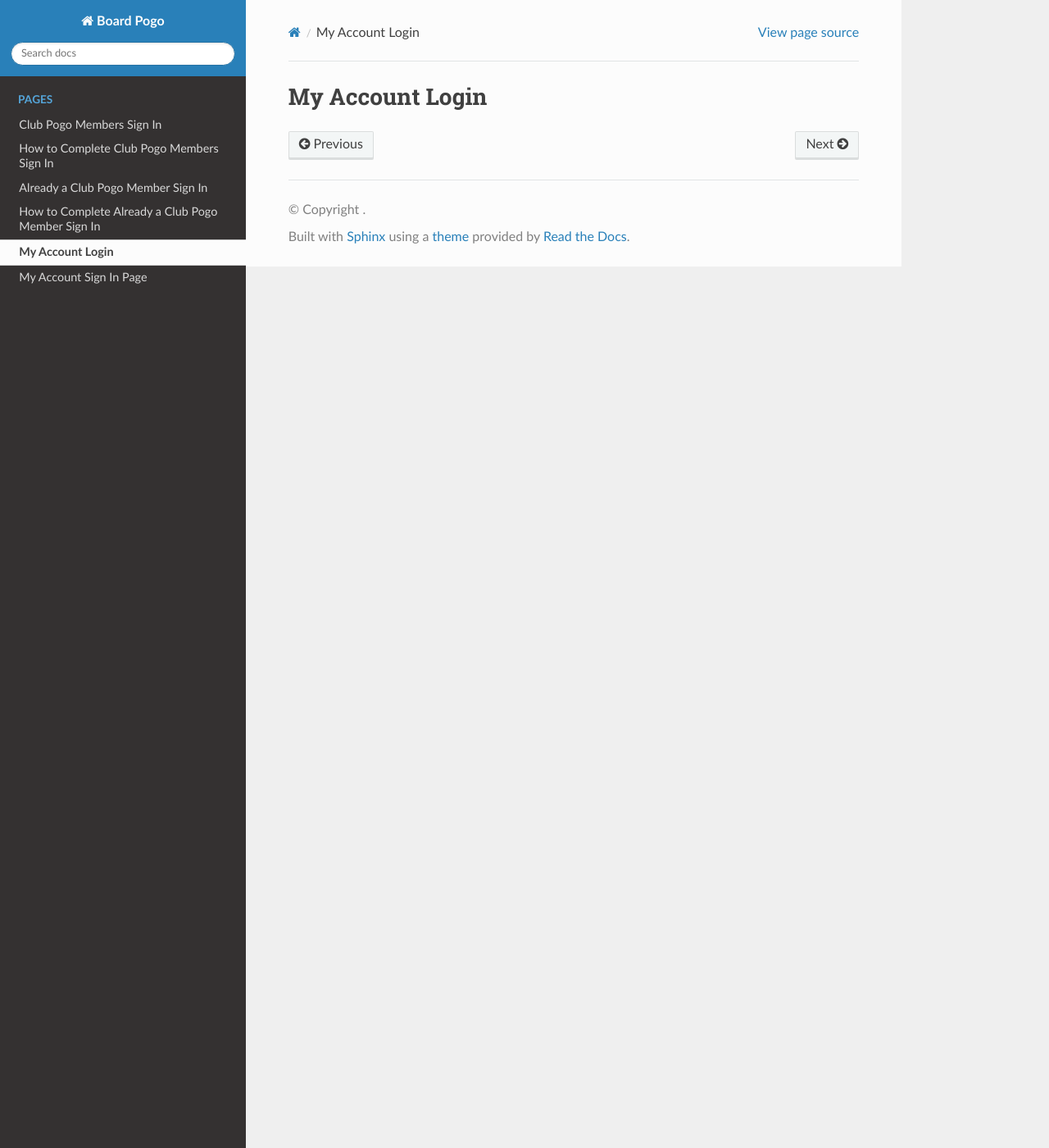
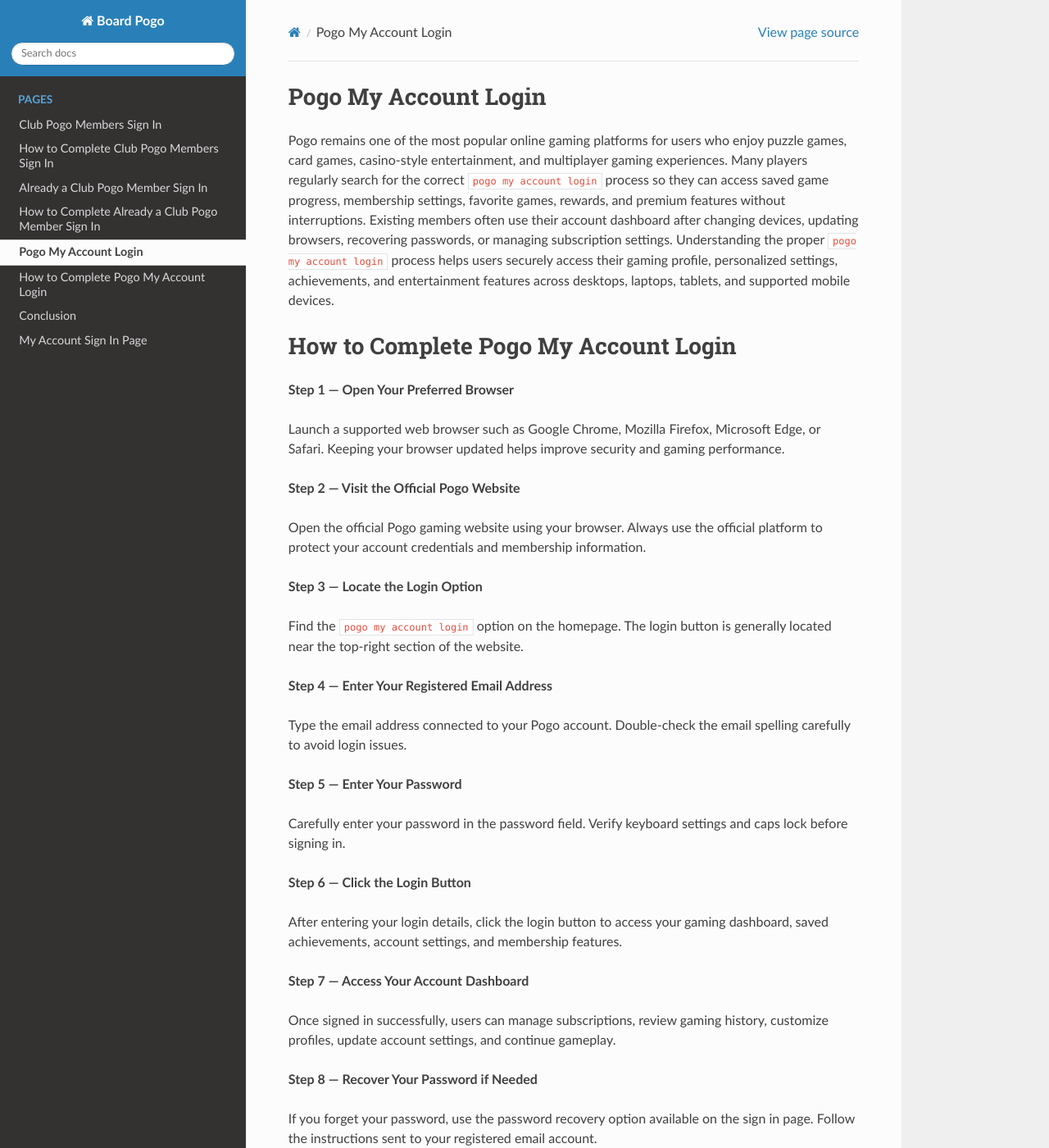
Before and after one commit to Marianne-ut/boardpogo, a Sphinx documentation site: the page built from docs/my-account-login.rst, in a window 1280 px wide and 1400 px high. Shown: the whole window at 82% size. Built offline with Sphinx 7.4.7 and the Read the Docs theme 3.1.0, drawn with Linux system fonts in a browser that asks for light colours; some of the changed text lies outside the part shown.

Commit message:
Update my-account-login.rst

```diff
--- a/docs/my-account-login.rst
+++ b/docs/my-account-login.rst
@@ -1,2 +1,79 @@
-My Account Login
+Pogo My Account Login
 =====================
+
+Pogo remains one of the most popular online gaming platforms for users
+who enjoy puzzle games, card games, casino-style entertainment, and
+multiplayer gaming experiences. Many players regularly search for the
+correct ``pogo my account login`` process so they can access saved game
+progress, membership settings, favorite games, rewards, and premium
+features without interruptions. Existing members often use their account
+dashboard after changing devices, updating browsers, recovering
+passwords, or managing subscription settings. Understanding the proper
+``pogo my account login`` process helps users securely access their
+gaming profile, personalized settings, achievements, and entertainment
+features across desktops, laptops, tablets, and supported mobile
+devices.
+
+How to Complete Pogo My Account Login
+=====================================
+
+**Step 1 — Open Your Preferred Browser**
+
+Launch a supported web browser such as Google Chrome, Mozilla Firefox,
+Microsoft Edge, or Safari. Keeping your browser updated helps improve
+security and gaming performance.
+
+**Step 2 — Visit the Official Pogo Website**
+
+Open the official Pogo gaming website using your browser. Always use the
+official platform to protect your account credentials and membership
+information.
+
+**Step 3 — Locate the Login Option**
+
+Find the ``pogo my account login`` option on the homepage. The login
+button is generally located near the top-right section of the website.
+
+**Step 4 — Enter Your Registered Email Address**
+
+Type the email address connected to your Pogo account. Double-check the
+email spelling carefully to avoid login issues.
+
+**Step 5 — Enter Your Password**
+
+Carefully enter your password in the password field. Verify keyboard
+settings and caps lock before signing in.
+
+**Step 6 — Click the Login Button**
+
+After entering your login details, click the login button to access your
+gaming dashboard, saved achievements, account settings, and membership
+features.
+
+**Step 7 — Access Your Account Dashboard**
+
+Once signed in successfully, users can manage subscriptions, review
+gaming history, customize profiles, update account settings, and
+continue gameplay.
+
+**Step 8 — Recover Your Password if Needed**
+
+If you forget your password, use the password recovery option available
+on the sign in page. Follow the instructions sent to your registered
+email account.
+
+**Step 9 — Keep Your Account Secure**
+
+Protect your Pogo account by using strong passwords, avoiding public
+device logins, and signing out after using shared computers. These
+security habits help maintain account safety and membership protection.
+
+Conclusion
+==========
+
+Completing the ``pogo my account login`` process correctly helps users
+securely access premium gaming environments, saved progress,
+personalized settings, membership tools, and exclusive gaming features.
+Whether returning after inactivity, changing devices, or recovering
+login credentials, following the proper login steps ensures secure
+account access and uninterrupted gaming experiences for Pogo members.
```
